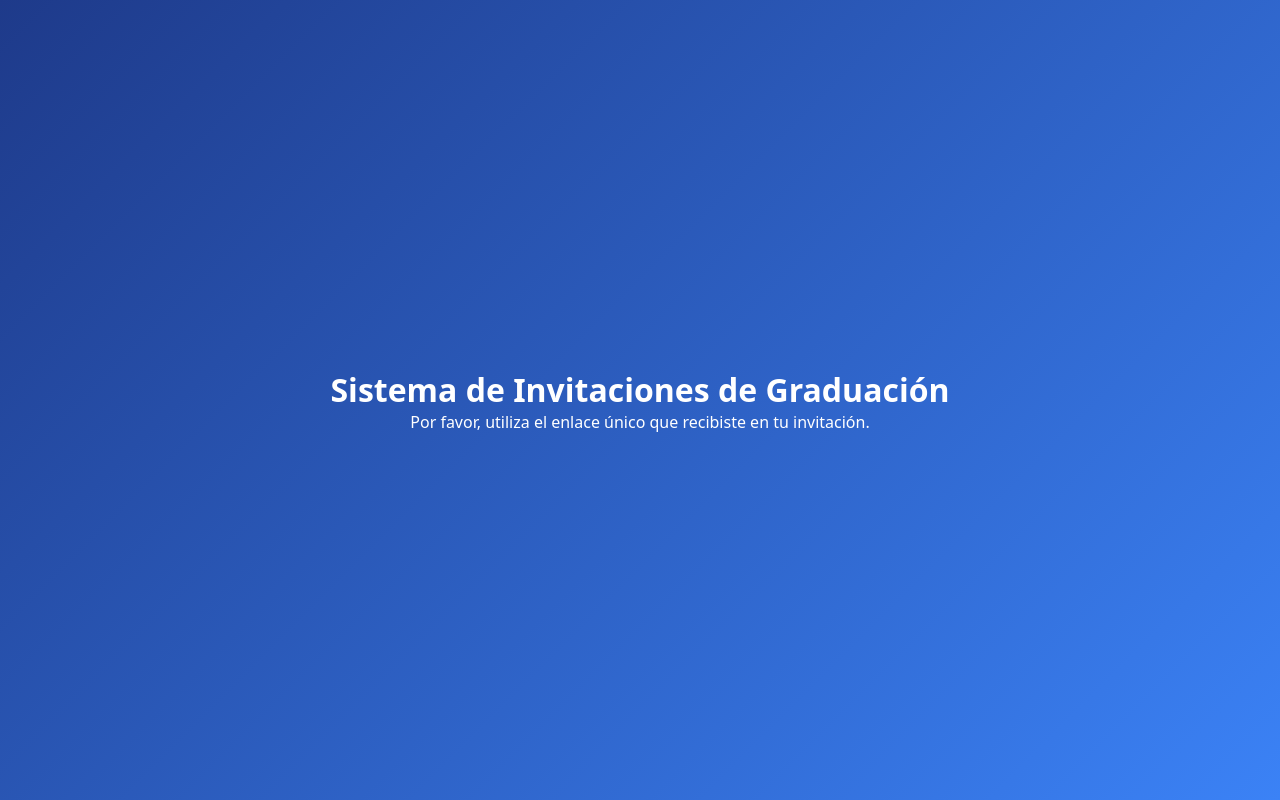
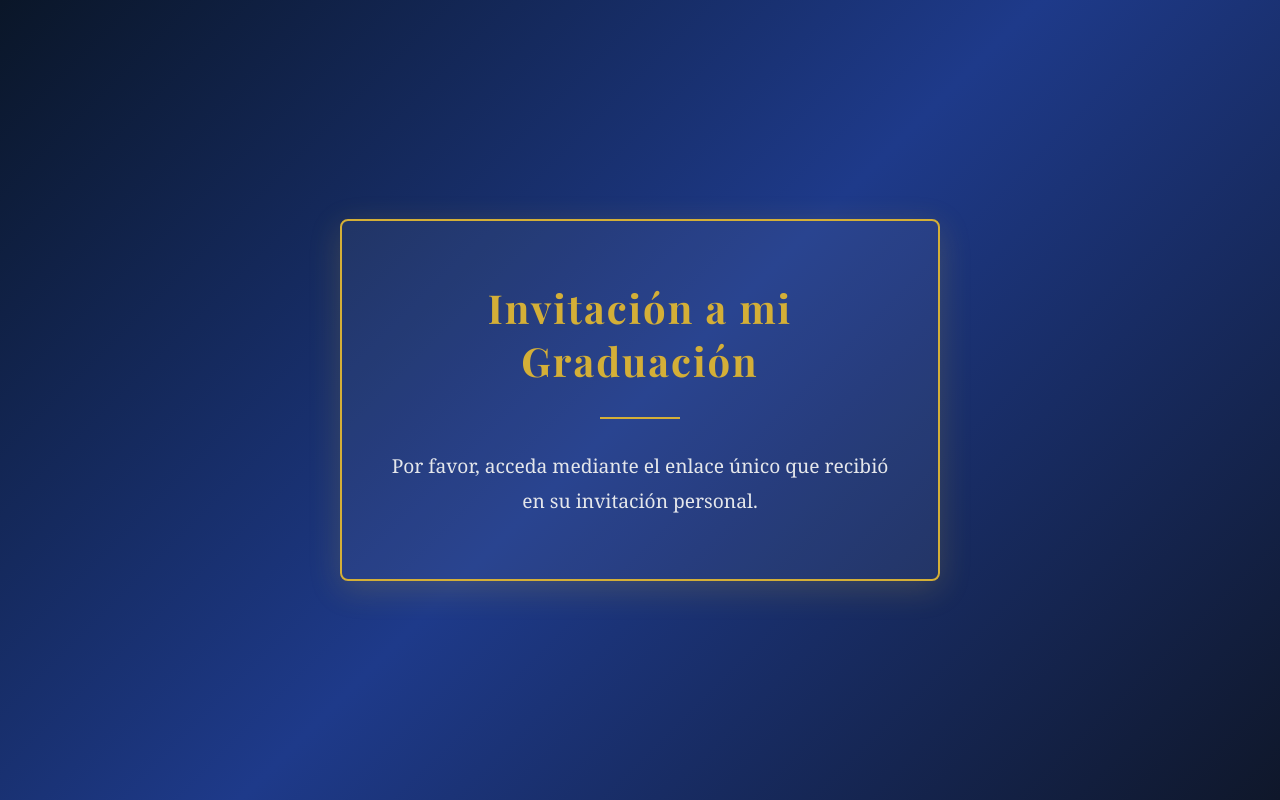
Before and after one commit to Fernandamenass/INVEDUARDO, a React (Vite) app: page / in a window 1280 px wide. Built offline with nearby package versions, Linux system fonts and the light colour scheme; no server answers.

Commit message:
Update invitation text to 'mi graduación' and improve formal styling

```diff
--- a/src/App.jsx
+++ b/src/App.jsx
@@ -24,14 +24,42 @@ function App() {
             display: 'flex',
             alignItems: 'center',
             justifyContent: 'center',
-            background: 'linear-gradient(135deg, #1e3a8a 0%, #3b82f6 100%)',
-            color: 'white',
+            background: 'linear-gradient(135deg, #0a1628 0%, #1e3a8a 50%, #0f172a 100%)',
+            color: '#d4af37',
             textAlign: 'center',
-            padding: '20px'
+            padding: '40px',
+            fontFamily: '"Playfair Display", serif'
           }}>
-            <div>
-              <h1>Sistema de Invitaciones de Graduación</h1>
-              <p>Por favor, utiliza el enlace único que recibiste en tu invitación.</p>
+            <div style={{
+              maxWidth: '600px',
+              padding: '60px 40px',
+              background: 'rgba(255, 255, 255, 0.05)',
+              border: '2px solid #d4af37',
+              borderRadius: '8px',
+              boxShadow: '0 8px 32px rgba(212, 175, 55, 0.2)'
+            }}>
+              <h1 style={{
+                fontSize: '2.5rem',
+                marginBottom: '30px',
+                fontWeight: '700',
+                letterSpacing: '2px'
+              }}>
+                Invitación a mi Graduación
+              </h1>
+              <div style={{
+                width: '80px',
+                height: '2px',
+                background: '#d4af37',
+                margin: '0 auto 30px'
+              }}></div>
+              <p style={{
+                fontSize: '1.2rem',
+                lineHeight: '1.8',
+                color: '#e5e7eb',
+                fontFamily: '"Georgia", serif'
+              }}>
+                Por favor, acceda mediante el enlace único que recibió en su invitación personal.
+              </p>
             </div>
           </div>
         } />
--- a/src/pages/AdminPanel.jsx
+++ b/src/pages/AdminPanel.jsx
@@ -113,7 +113,7 @@ function AdminPanel() {
     <div className="admin-panel">
       <div className="admin-container">
         <div className="admin-header">
-          <h1>Panel Administrativo</h1>
+          <h1>Panel Administrativo - Invitación a mi Graduación</h1>
           <div className="decorative-line"></div>
           <button
             className="export-button"
--- a/src/pages/InvitationPage.jsx
+++ b/src/pages/InvitationPage.jsx
@@ -134,16 +134,15 @@ function InvitationPage() {
     <div className="invitation-page">
       <div className="invitation-card">
         <div className="invitation-header">
-          <h1>Invitación a la Graduación</h1>
+          <h1>Invitación a mi Graduación</h1>
           <div className="decorative-line"></div>
         </div>
 
         <div className="invitation-body">
-          <p className="greeting">Estimado/a</p>
           <h2 className="guest-name">{guest.name}</h2>
 
           <p className="invitation-text">
-            Nos complace invitarte a celebrar la graduación de Eduardo.
+            Nos complace invitarte a celebrar mi graduación.
           </p>
 
           <div className="companion-info">
```
